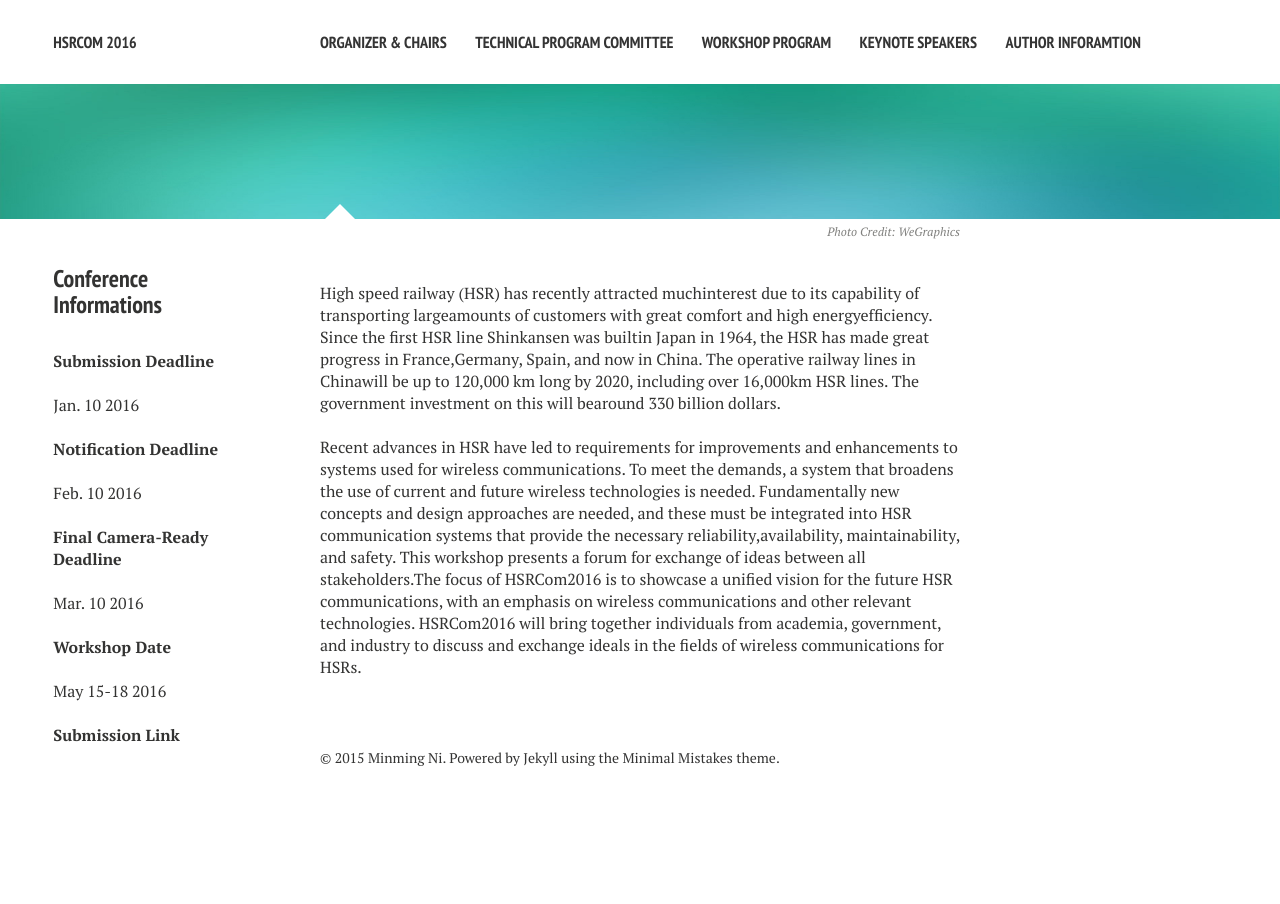
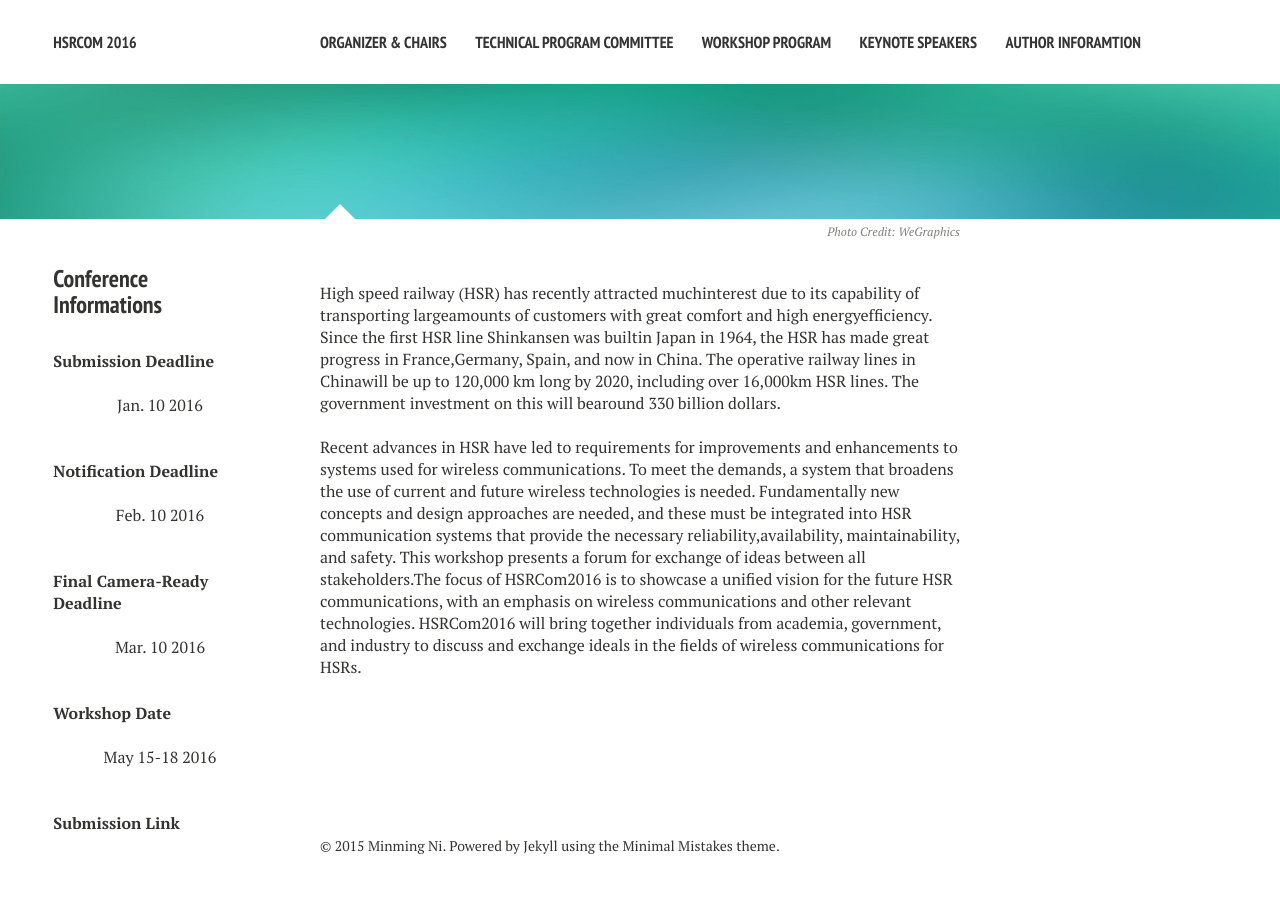
Before and after one commit to maxxx437/hsrcom2016, a Jekyll site: the page built from index.md, in a window 1280 px wide. Built offline with Jekyll 4.4.1, drawn with Linux system fonts in a browser that asks for light colours; nearby versions of some CDN libraries.

Commit message:
Update _author-bio.html

```diff
--- a/_includes/_author-bio.html
+++ b/_includes/_author-bio.html
@@ -18,25 +18,25 @@
 <strong>Submission Deadline</strong>
 <BR>
 <BR>
-	Jan. 10 2016
+	<div class="text" style=" text-align:center;">Jan. 10 2016</div>
 	<BR>
 <BR>
 <strong>Notification Deadline</strong>
 <BR>
 <BR>
-	Feb. 10 2016
+	<div class="text" style=" text-align:center;">Feb. 10 2016</div>
 	<BR>
 <BR>
 <strong>Final Camera-Ready Deadline</strong>
 <BR>
 <BR>
-	Mar. 10 2016
+	<div class="text" style=" text-align:center;">Mar. 10 2016</div>
 	<BR>
 <BR>
 <strong>Workshop Date</strong>
 <BR>
 <BR>
-	May 15-18 2016
+	<div class="text" style=" text-align:center;">May 15-18 2016</div>
 	<BR>
 <BR>
 <strong>Submission Link</strong>
```
